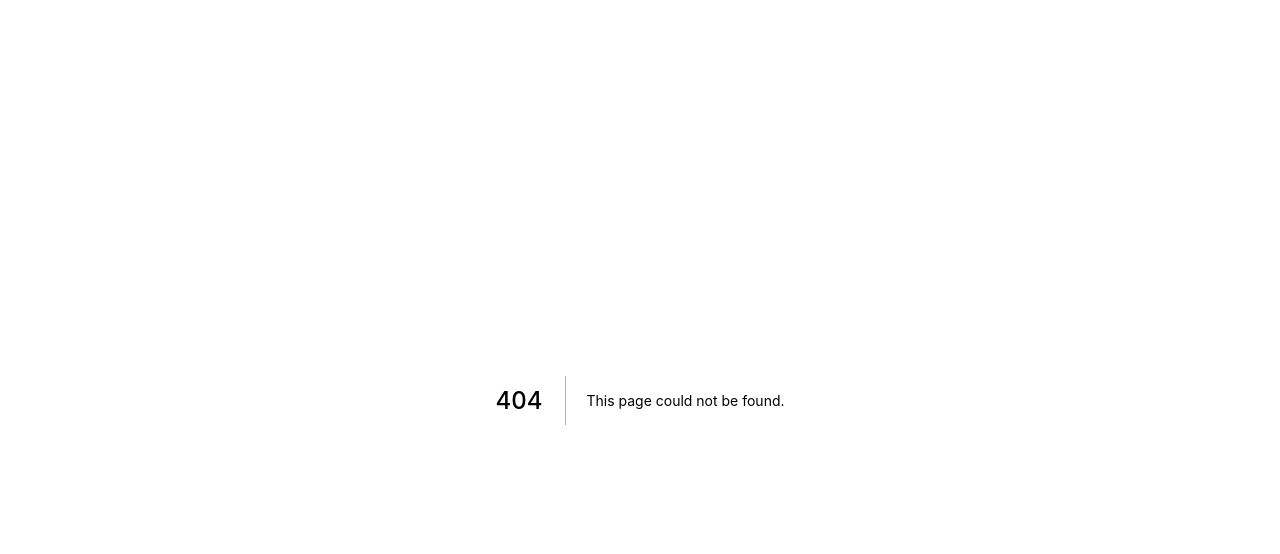
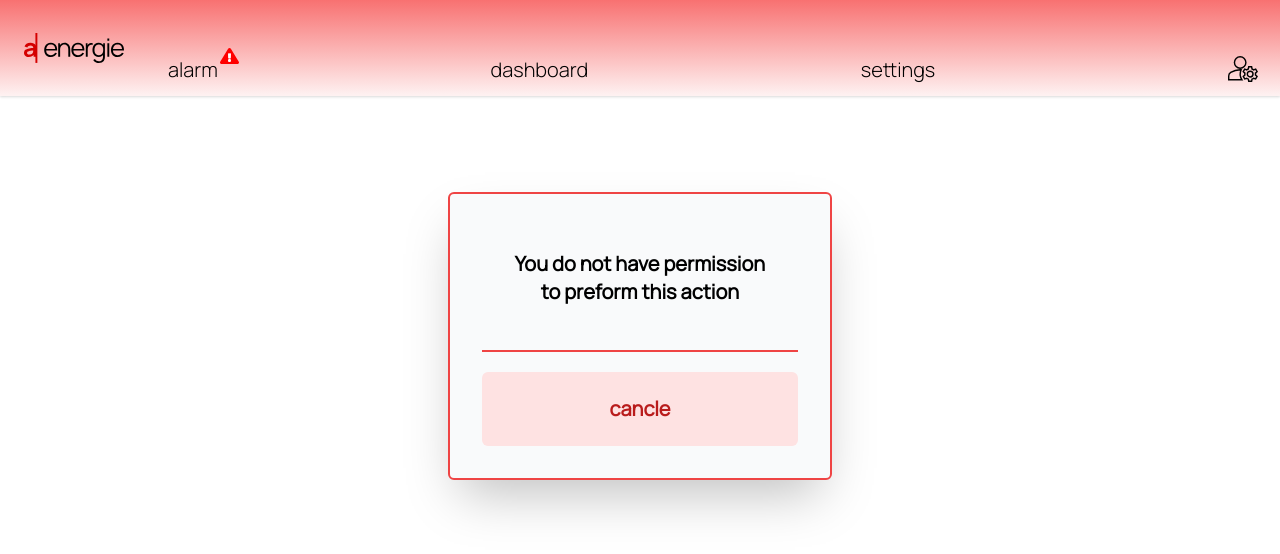
Before and after one commit to HaKePlan/smarthome-heating-frontend, a Next.js app: page /entrys/1 in a window 1280 px wide. Before the commit this address had no page. Shown: the top 554 px of the page. Built offline with nearby package versions, Linux system fonts and the light colour scheme; no server answers.

Commit message:
moved data manupulation to own page

```diff
--- /dev/null
+++ b/pages/entrys/[id].js
@@ -0,0 +1,134 @@
+import axios from 'axios';
+import cookie from 'js-cookie';
+import { useRouter } from 'next/router';
+import Router from 'next/router';
+import React, { useState } from 'react';
+import useSWR from 'swr';
+
+import Layout from '../../components/layout';
+import AppError from '../../lib/appError';
+
+const fetcher = (url) =>
+  axios
+    .get(url)
+    .then((res) => {
+      return res;
+    })
+    .catch((err) => {
+      throw new AppError(err.response.data.message, err.response.status);
+    });
+
+const fetchData = () => {
+  const router = useRouter();
+  const { id } = router.query;
+  let { data } = useSWR(
+    `http://${process.env.NEXT_PUBLIC_APIHOST}/id/${id}`,
+    fetcher
+  );
+
+  let value = '';
+  if (data) {
+    value = data.data.data.value;
+  }
+
+  return { data, value };
+};
+
+const permDenied = () => {
+  return (
+    <div className="absolute border-2 border-red-500 rounded-md p-8  bg-gray-50 shadow-2xl w-96 h-72 flex-col flex space-y-5 bg-gray-50">
+      <div className="flex flex-row relative space-x-36 p-6 font-semibold">
+        <p className="text-center">
+          You do not have permission to preform this action
+        </p>
+      </div>
+      <div className="w-auto border-b-2 border-red-500" />
+      <button className="font-bold text-red-700 bg-red-100 rounded-md h-10 hover:bg-red-300 flex-grow">
+        cancle
+      </button>
+    </div>
+  );
+};
+
+export default function Entry() {
+  const [value, setValue] = useState(fetchData.value);
+
+  const token = cookie.get('token');
+  // const token = '';
+  const from = 'allgemein';
+  const data = fetchData().data;
+
+  function submit() {
+    console.log(value);
+  }
+
+  console.log(value);
+
+  const postEntry = () => {
+    const options = (e) => {
+      const keyName = Object.keys(e.valueAssignation.assignment);
+      const opt = [];
+      for (let i = 0; i < keyName.length; i += 1) {
+        opt.push(
+          <option value={keyName[i]}>
+            {e.valueAssignation.assignment[keyName[i]]}
+          </option>
+        );
+      }
+
+      return opt.map((o) => {
+        return o;
+      });
+    };
+
+    if (data) {
+      return (
+        <div className="absolute border-2 border-red-500 rounded-md p-8  bg-gray-50 shadow-2xl flex-col flex space-y-5 bg-gray-50">
+          <div className="flex flex-row relative space-x-36 p-6 font-semibold">
+            <div className="flex-grow">schnebi furz</div>
+            <div className="flex felx-row space-x-1 relative">
+              <select
+                value={value}
+                onChange={(e) => {
+                  setValue(e.target.value);
+                }}
+              >
+                {options(data.data.data)}
+              </select>
+            </div>
+          </div>
+          <div className="w-auto border-b-2 border-red-500" />
+          <div className="bottom-0 flex flex-row justify-center space-x-10">
+            <button
+              className="font-bold text-red-700 bg-red-100 rounded-md h-10 w-20 hover:bg-red-300 flex-grow"
+              onClick={() => {
+                Router.push(`../domains/${from}`);
+              }}
+            >
+              cancle
+            </button>
+            <button
+              className="font-bold text-green-700 bg-green-100 rounded-md h-10 w-20 hover:bg-green-300 flex-grow"
+              type="submit"
+              onClick={submit}
+            >
+              submit
+            </button>
+          </div>
+        </div>
+      );
+    } else {
+      return <p>loading...</p>;
+    }
+  };
+
+  return (
+    <Layout>
+      <div className="relative w-screen h-screen flex justify-center">
+        <div className="flex w-screen mt-24 justify-center">
+          {token ? postEntry() : permDenied()}
+        </div>
+      </div>
+    </Layout>
+  );
+}
```
